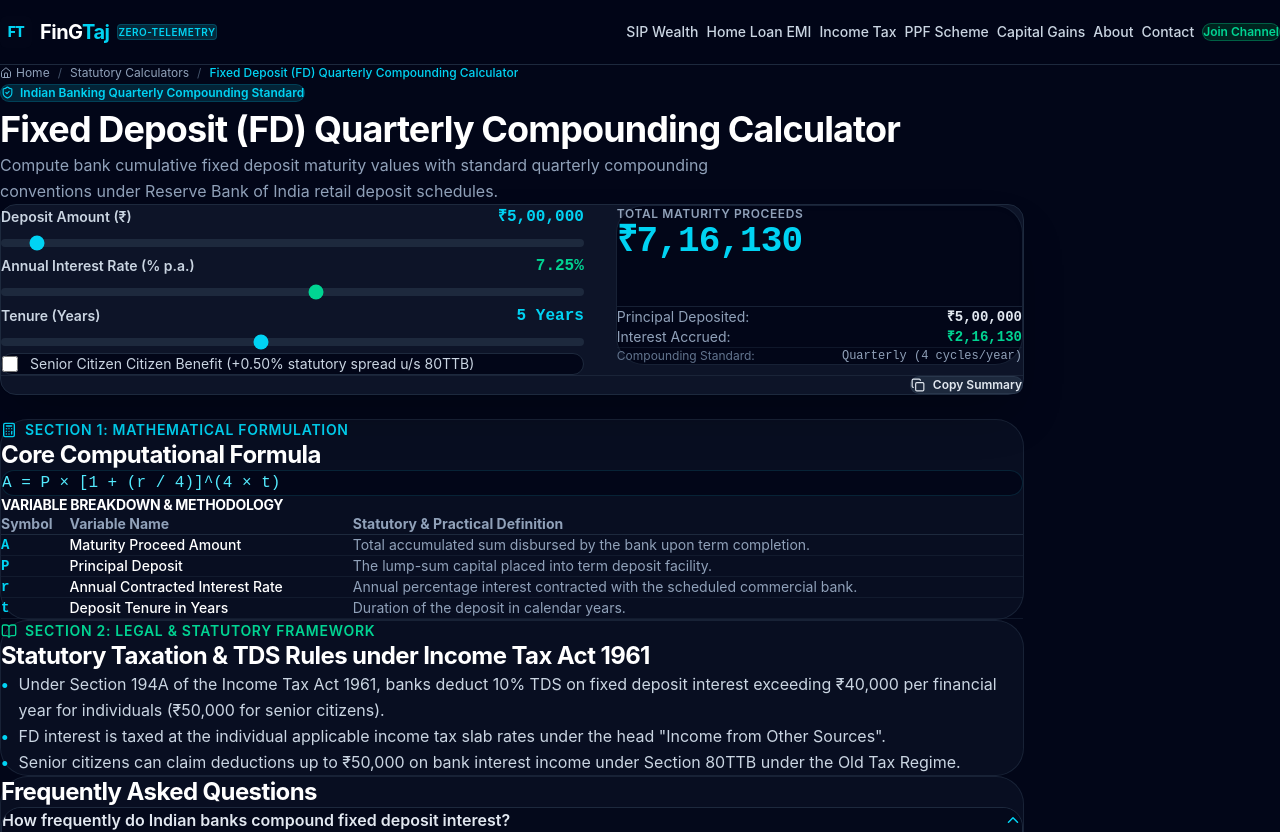
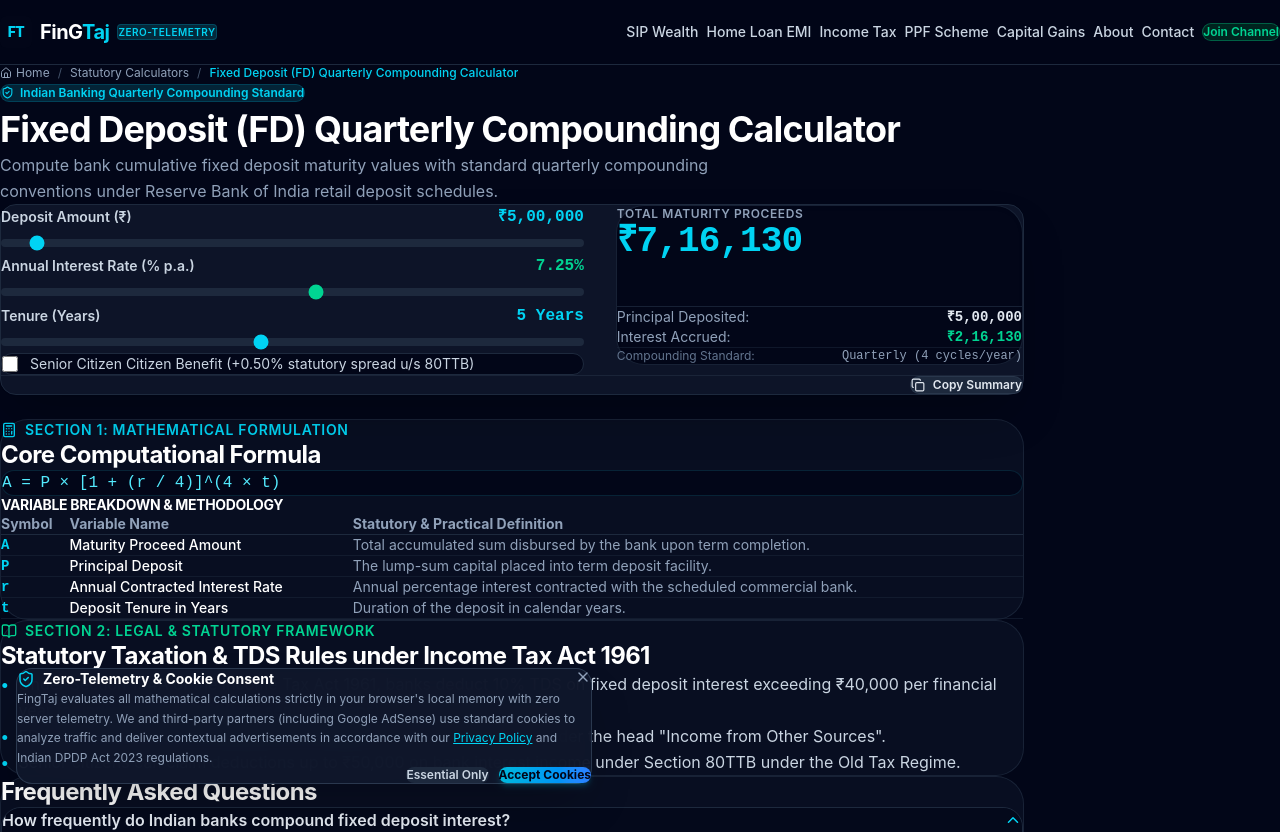
Before and after one commit to theaashutoshjha/FinGTaj, a React (Vite) app: page /fd-calculator in a window 1280 px wide. Shown: the top 832 px of the page. Built offline with nearby package versions, Linux system fonts and the light colour scheme.

Commit message:
feat(adsense): implement dynamic route titles & canonical tags, scroll-to-top navigation, and EU/DPDP CookieBanner

```diff
--- a/src/App.tsx
+++ b/src/App.tsx
@@ -1,7 +1,8 @@
-import React from 'react';
-import { BrowserRouter, Routes, Route } from 'react-router-dom';
+import React, { useEffect } from 'react';
+import { BrowserRouter, Routes, Route, useLocation } from 'react-router-dom';
 import Navbar from './components/Navbar';
 import Footer from './components/Footer';
+import CookieBanner from './components/CookieBanner';
 import Home from './pages/Home';
 import About from './pages/About';
 import PrivacyPolicy from './pages/PrivacyPolicy';
@@ -21,10 +22,20 @@ import GratuityCalculator from './pages/GratuityCalculator';
 import CapitalGainsCalculator from './pages/CapitalGainsCalculator';
 import Section44adaCalculator from './pages/Section44adaCalculator';
 
+// Scroll to top automatically on route transitions
+function ScrollToTop() {
+  const { pathname } = useLocation();
+  useEffect(() => {
+    window.scrollTo(0, 0);
+  }, [pathname]);
+  return null;
+}
+
 export default function App() {
   return (
     <BrowserRouter>
-      <div className="flex flex-col min-h-screen bg-slate-950 text-slate-100">
+      <ScrollToTop />
+      <div className="flex flex-col min-h-screen bg-slate-950 text-slate-100 relative">
         <Navbar />
         <main className="flex-grow">
           <Routes>
@@ -51,6 +62,7 @@ export default function App() {
           </Routes>
         </main>
         <Footer />
+        <CookieBanner />
       </div>
     </BrowserRouter>
   );
--- a/src/components/CookieBanner.tsx
+++ b/src/components/CookieBanner.tsx
@@ -1,19 +1,16 @@
 import React, { useState, useEffect } from 'react';
+import { Link } from 'react-router-dom';
 import { ShieldCheck, X } from 'lucide-react';
 
-interface CookieBannerProps {
-  onOpenPrivacy: () => void;
-}
-
-export const CookieBanner: React.FC<CookieBannerProps> = ({ onOpenPrivacy }) => {
+export default function CookieBanner() {
   const [visible, setVisible] = useState(false);
 
   useEffect(() => {
     const consent = localStorage.getItem('fingtaj_cookie_consent');
     if (!consent) {
-      // Delay slightly for smooth page load UX
-      const t = setTimeout(() => setVisible(true), 1200);
-      return () => clearTimeout(t);
+      // Delay slightly for smooth page presentation
+      const timer = setTimeout(() => setVisible(true), 1200);
+      return () => clearTimeout(timer);
     }
   }, []);
 
@@ -30,57 +27,47 @@ export const CookieBanner: React.FC<CookieBannerProps> = ({ onOpenPrivacy }) =>
   };
 
   return (
-    <div style={{
-      position: 'fixed',
-      bottom: '24px',
-      left: '24px',
-      right: '24px',
-      maxWidth: '620px',
-      margin: '0 auto',
-      background: 'rgba(8, 14, 23, 0.96)',
-      backdropFilter: 'blur(20px)',
-      WebkitBackdropFilter: 'blur(20px)',
-      border: '1px solid var(--border-subtle)',
-      borderRadius: '16px',
-      padding: '20px 24px',
-      boxShadow: '0 20px 40px rgba(0, 0, 0, 0.6), 0 0 30px rgba(0, 245, 255, 0.1)',
-      zIndex: 999,
-      display: 'flex',
-      flexDirection: 'column',
-      gap: '14px',
-      animation: 'slideUp 0.3s cubic-bezier(0.16, 1, 0.3, 1)'
-    }}>
-      <div style={{ display: 'flex', alignItems: 'flex-start', justifyContent: 'space-between', gap: '12px' }}>
-        <div style={{ display: 'flex', alignItems: 'center', gap: '10px' }}>
-          <ShieldCheck size={18} color="var(--accent-cyan)" />
-          <span style={{ fontSize: '14px', fontWeight: 700, color: 'var(--text-primary)' }}>
-            Cryptographic Privacy &amp; Cookie Consent
-          </span>
+    <div
+      role="region"
+      aria-label="Cookie and Privacy Consent"
+      className="fixed bottom-4 left-4 right-4 max-w-xl mx-auto z-50 bg-slate-900/95 border border-slate-700/80 rounded-2xl p-5 shadow-2xl backdrop-blur-xl text-slate-300 animate-in fade-in slide-in-from-bottom-4 duration-300"
+    >
+      <div className="flex items-start justify-between gap-3 mb-2.5">
+        <div className="flex items-center gap-2 text-white font-bold text-sm">
+          <ShieldCheck size={18} className="text-cyan-400 shrink-0" />
+          <span>Zero-Telemetry & Cookie Consent</span>
         </div>
-        <button className="btn-icon" onClick={handleDecline} style={{ padding: '4px' }}>
-          <X size={14} />
+        <button
+          onClick={handleDecline}
+          aria-label="Close consent banner"
+          className="text-slate-400 hover:text-white p-1 rounded-md transition"
+        >
+          <X size={16} />
         </button>
       </div>
 
-      <p style={{ fontSize: '12px', color: 'var(--text-secondary)', margin: 0, lineHeight: 1.6 }}>
-        FingTaj uses strictly necessary session cookies for Auth0 OpenID Connect authentication and anonymous telemetry to maintain platform reliability. We never sell your personal data.{' '}
-        <a
-          href="#privacy"
-          onClick={(e) => { e.preventDefault(); onOpenPrivacy(); }}
-          style={{ color: 'var(--accent-cyan)', textDecoration: 'underline' }}
-        >
-          Review our Privacy Policy
-        </a>.
+      <p className="text-xs text-slate-400 leading-relaxed mb-4">
+        FingTaj evaluates all mathematical calculations strictly in your browser's local memory with zero server telemetry. We and third-party partners (including Google AdSense) use standard cookies to analyze traffic and deliver contextual advertisements in accordance with our{' '}
+        <Link to="/privacy-policy" className="text-cyan-400 underline hover:text-cyan-300">
+          Privacy Policy
+        </Link>{' '}
+        and Indian DPDP Act 2023 regulations.
       </p>
 
-      <div style={{ display: 'flex', gap: '10px', justifyContent: 'flex-end' }}>
-        <button className="btn btn-secondary" onClick={handleDecline} style={{ fontSize: '12px', padding: '6px 14px' }}>
+      <div className="flex items-center justify-end gap-2.5 text-xs font-semibold">
+        <button
+          onClick={handleDecline}
+          className="px-4 py-2 rounded-lg bg-slate-800 hover:bg-slate-700 text-slate-300 transition"
+        >
           Essential Only
         </button>
-        <button className="btn btn-primary" onClick={handleAccept} style={{ fontSize: '12px', padding: '6px 18px' }}>
-          Accept All Cookies ↗
+        <button
+          onClick={handleAccept}
+          className="px-4 py-2 rounded-lg bg-gradient-to-r from-cyan-500 to-blue-500 hover:from-cyan-400 hover:to-blue-400 text-slate-950 font-bold transition shadow-md shadow-cyan-500/20"
+        >
+          Accept Cookies
         </button>
       </div>
     </div>
   );
-};
+}
--- a/src/pages/About.tsx
+++ b/src/pages/About.tsx
@@ -1,6 +1,14 @@
-import React from 'react';
+import React, { useEffect } from 'react';
 
 export default function About() {
+  useEffect(() => {
+    document.title = 'About FingTaj — Institutional Financial Engine & E-E-A-T Authorship';
+    const metaDesc = document.querySelector('meta[name="description"]');
+    if (metaDesc) metaDesc.setAttribute('content', 'Learn about FingTaj, our zero-telemetry computational philosophy, and founder Ashutosh Kumar R in Chennai, Tamil Nadu.');
+    const canonical = document.querySelector('link[rel="canonical"]');
+    if (canonical) canonical.setAttribute('href', 'https://www.fingtaj.com/about');
+  }, []);
+
   return (
     <div className="max-w-4xl mx-auto px-4 py-12 text-slate-300">
       {/* Title & Badge */}
--- a/src/pages/Contact.tsx
+++ b/src/pages/Contact.tsx
@@ -1,4 +1,4 @@
-import React, { useState } from 'react';
+import React, { useState, useEffect } from 'react';
 
 interface SubmissionResult {
   trackingId: string;
@@ -11,6 +11,14 @@ interface SubmissionResult {
 }
 
 export default function Contact() {
+  useEffect(() => {
+    document.title = 'Contact Engineering Desk & Grievance Officer — FingTaj';
+    const metaDesc = document.querySelector('meta[name="description"]');
+    if (metaDesc) metaDesc.setAttribute('content', 'Reach FingTaj engineering desk for calculation feedback, statutory formula variances, and Grievance Officer inquiries with 24-48h SLA.');
+    const canonical = document.querySelector('link[rel="canonical"]');
+    if (canonical) canonical.setAttribute('href', 'https://www.fingtaj.com/contact');
+  }, []);
+
   const [formData, setFormData] = useState({
     name: '',
     email: '',
--- a/src/pages/Home.tsx
+++ b/src/pages/Home.tsx
@@ -1,4 +1,4 @@
-import React, { useState } from 'react';
+import React, { useState, useEffect } from 'react';
 import { Link } from 'react-router-dom';
 import {
   Calculator,
@@ -30,6 +30,14 @@ interface ToolCard {
 export default function Home() {
   const [searchTerm, setSearchTerm] = useState('');
   const [selectedCategory, setSelectedCategory] = useState<string>('All');
+
+  useEffect(() => {
+    document.title = 'FingTaj — Institutional-Grade Statutory Financial Calculators for India';
+    const metaDesc = document.querySelector('meta[name="description"]');
+    if (metaDesc) metaDesc.setAttribute('content', 'High-precision client-side Indian financial calculators. Compute SIP wealth, Home Loan EMI, Income Tax (Section 115BAC), Gratuity, and Capital Gains with zero data collection.');
+    const canonical = document.querySelector('link[rel="canonical"]');
+    if (canonical) canonical.setAttribute('href', 'https://www.fingtaj.com/');
+  }, []);
 
   const tools: ToolCard[] = [
     {
--- a/src/pages/NotFound.tsx
+++ b/src/pages/NotFound.tsx
@@ -1,8 +1,11 @@
-import React from 'react';
+import React, { useEffect } from 'react';
 import { Link } from 'react-router-dom';
 import { Home, ArrowLeft, Search, HelpCircle } from 'lucide-react';
 
 export default function NotFound() {
+  useEffect(() => {
+    document.title = '404 Page Not Found — FingTaj';
+  }, []);
   const popularTools = [
     { name: 'SIP Wealth Calculator', path: '/sip-calculator' },
     { name: 'Home Loan EMI Calculator', path: '/loan-emi-calculator' },
--- a/src/pages/PrivacyPolicy.tsx
+++ b/src/pages/PrivacyPolicy.tsx
@@ -1,6 +1,14 @@
-import React from 'react';
+import React, { useEffect } from 'react';
 
 export default function PrivacyPolicy() {
+  useEffect(() => {
+    document.title = 'Privacy Policy & DART Cookie Governance — FingTaj';
+    const metaDesc = document.querySelector('meta[name="description"]');
+    if (metaDesc) metaDesc.setAttribute('content', 'FingTaj Privacy Policy: Google AdSense DART cookies, zero-telemetry RAM processing, and Indian DPDP Act 2023 compliance.');
+    const canonical = document.querySelector('link[rel="canonical"]');
+    if (canonical) canonical.setAttribute('href', 'https://www.fingtaj.com/privacy-policy');
+  }, []);
+
   return (
     <div className="max-w-4xl mx-auto px-4 py-12 text-slate-300">
       {/* Title & Badge */}
--- a/src/pages/TermsOfService.tsx
+++ b/src/pages/TermsOfService.tsx
@@ -1,6 +1,14 @@
-import React from 'react';
+import React, { useEffect } from 'react';
 
 export default function TermsOfService() {
+  useEffect(() => {
+    document.title = 'Terms of Service & Statutory YMYL Disclaimers — FingTaj';
+    const metaDesc = document.querySelector('meta[name="description"]');
+    if (metaDesc) metaDesc.setAttribute('content', 'FingTaj Terms of Service: Non-advisory statutory disclaimers, permitted educational use, and Chennai jurisdiction.');
+    const canonical = document.querySelector('link[rel="canonical"]');
+    if (canonical) canonical.setAttribute('href', 'https://www.fingtaj.com/terms-of-service');
+  }, []);
+
   return (
     <div className="max-w-4xl mx-auto px-4 py-12 text-slate-300">
       {/* Title & Badge */}
```
Also changed, not shown: src/components/CalculatorLayout.tsx (+14 -1 lines), 6 other files (tests, documents, lock files or other folders).
